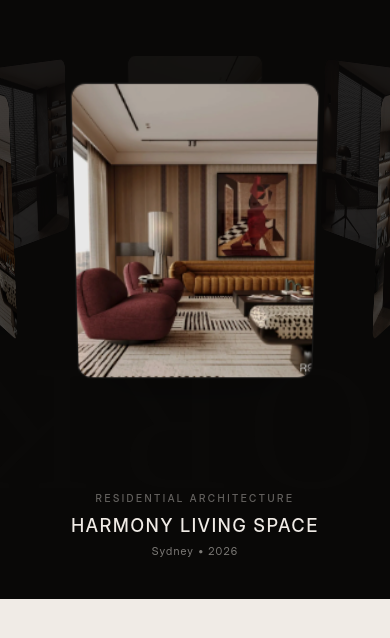
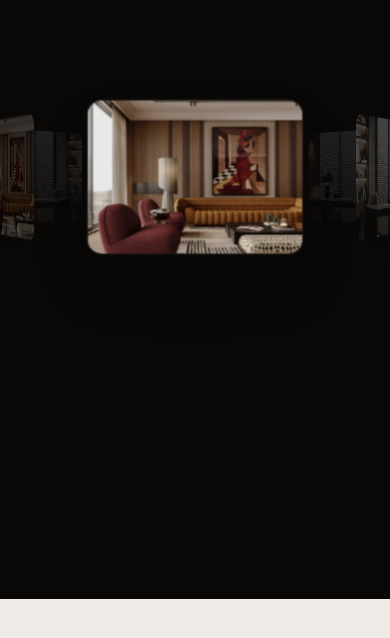
Before and after one commit to Dishant200301/havantar-studio, a React (Vite) app: page / in a window 390 px wide. Shown: the part 8527-9165 px from the top of the page. Built offline with nearby package versions, Linux system fonts and the light colour scheme.

Commit message:
work section

```diff
--- a/src/App.tsx
+++ b/src/App.tsx
@@ -3,6 +3,7 @@ import { Routes, Route, useLocation } from "react-router-dom";
 import Lenis from "lenis";
 import { gsap } from "gsap";
 import { ScrollTrigger } from "gsap/ScrollTrigger";
+import { AnimatePresence, motion } from "framer-motion";
 import { Toaster } from "@/modules/core/components/ui/sonner";
 import Navbar from "@/modules/core/components/Navbar";
 import Footer from "@/modules/core/components/Footer";
@@ -17,9 +18,23 @@ import NotFound from "@/modules/core/pages/NotFoundPage";
 
 gsap.registerPlugin(ScrollTrigger);
 
+const PageTransition = ({ children }: { children: React.ReactNode }) => {
+  return (
+    <motion.div
+      initial={{ opacity: 0, y: 16 }}
+      animate={{ opacity: 1, y: 0 }}
+      exit={{ opacity: 0, y: -16 }}
+      transition={{ duration: 0.35, ease: [0.215, 0.61, 0.355, 1] }}
+    >
+      {children}
+    </motion.div>
+  );
+};
+
 export default function App() {
   const lenisRef = useRef<Lenis | null>(null);
   const location = useLocation();
+  const prevPathname = useRef(location.pathname);
 
   useEffect(() => {
     // Initialize Lenis with smooth options
@@ -46,7 +61,7 @@ export default function App() {
     };
   }, []);
 
-  // Handle scroll resets and anchors via Lenis when routing changes
+  // Handle anchor/hash scroll via Lenis
   useEffect(() => {
     if (!lenisRef.current) return;
 
@@ -56,30 +71,45 @@ export default function App() {
         const el = document.getElementById(id);
         if (el) {
           lenisRef.current?.scrollTo(el, {
-            offset: -68, // Offset to prevent covering byNavbar
+            offset: -68, // Offset to prevent covering by Navbar
             duration: 1.2,
           });
         }
       });
-    } else {
-      lenisRef.current.scrollTo(0, { immediate: true });
     }
+  }, [location.hash]);
+
+  // Handle immediate scroll reset only when clicking a link to the same page
+  useEffect(() => {
+    if (prevPathname.current === location.pathname && !location.hash) {
+      lenisRef.current?.scrollTo(0, { immediate: true });
+    }
+    prevPathname.current = location.pathname;
   }, [location.pathname, location.hash]);
 
   return (
     <div className="min-h-screen bg-bg text-ink">
       <Navbar />
       <main className="relative">
-        <Routes>
-          <Route path="/" element={<Home />} />
-          <Route path="/projects" element={<ProjectsPage />} />
-          <Route path="/projects/:slug" element={<ProjectDetailsPage />} />
-          <Route path="/contact" element={<ContactPage />} />
-          <Route path="/privacy-policy" element={<PrivacyPolicy />} />
-          <Route path="/cookie-policy" element={<CookiePolicy />} />
-          <Route path="/terms-and-conditions" element={<TermsConditions />} />
-          <Route path="*" element={<NotFound />} />
-        </Routes>
+        <AnimatePresence
+          mode="wait"
+          onExitComplete={() => {
+            window.scrollTo(0, 0);
+            lenisRef.current?.scrollTo(0, { immediate: true });
+            ScrollTrigger.refresh();
+          }}
+        >
+          <Routes location={location} key={location.pathname}>
+            <Route path="/" element={<PageTransition><Home /></PageTransition>} />
+            <Route path="/projects" element={<PageTransition><ProjectsPage /></PageTransition>} />
+            <Route path="/projects/:slug" element={<PageTransition><ProjectDetailsPage /></PageTransition>} />
+            <Route path="/contact" element={<PageTransition><ContactPage /></PageTransition>} />
+            <Route path="/privacy-policy" element={<PageTransition><PrivacyPolicy /></PageTransition>} />
+            <Route path="/cookie-policy" element={<PageTransition><CookiePolicy /></PageTransition>} />
+            <Route path="/terms-and-conditions" element={<PageTransition><TermsConditions /></PageTransition>} />
+            <Route path="*" element={<PageTransition><NotFound /></PageTransition>} />
+          </Routes>
+        </AnimatePresence>
       </main>
       <Footer />
       <Toaster />
--- a/src/modules/home/components/WorksSection.tsx
+++ b/src/modules/home/components/WorksSection.tsx
@@ -3,7 +3,6 @@ import { Link } from "react-router-dom";
 import { gsap } from "gsap";
 import { ScrollTrigger } from "gsap/ScrollTrigger";
 import { projects } from "@/modules/core/data/projectsData";
-import { AnimatePresence, motion } from "framer-motion";
 
 gsap.registerPlugin(ScrollTrigger);
 
@@ -13,14 +12,11 @@ export default function Works() {
   const bgTextRef = useRef<HTMLDivElement>(null);
   const cardsRef = useRef<(HTMLAnchorElement | null)[]>([]);
 
-  const [activeIndex, setActiveIndex] = useState(0);
-  const activeIndexRef = useRef(0);
-
   const [dimensions, setDimensions] = useState({
     cardWidth: 320,
-    cardHeight: 400,
-    radius: 370,
-    perspective: 1600,
+    cardHeight: 230,
+    radius: 360,
+    perspective: 1400,
   });
 
   // Handle responsiveness and dynamic scaling
@@ -30,26 +26,26 @@ export default function Works() {
       if (w < 640) {
         // Mobile
         setDimensions({
-          cardWidth: 190,
-          cardHeight: 240,
-          radius: 220,
-          perspective: 1000,
+          cardWidth: 170,
+          cardHeight: 122,
+          radius: 195,
+          perspective: 900,
         });
       } else if (w < 1024) {
         // Tablet
         setDimensions({
-          cardWidth: 260,
-          cardHeight: 325,
-          radius: 300,
-          perspective: 1300,
+          cardWidth: 240,
+          cardHeight: 172,
+          radius: 270,
+          perspective: 1100,
         });
       } else {
         // Desktop
         setDimensions({
-          cardWidth: 340,
-          cardHeight: 425,
-          radius: 390,
-          perspective: 1800,
+          cardWidth: 320,
+          cardHeight: 230,
+          radius: 360,
+          perspective: 1400,
         });
       }
     };
@@ -69,13 +65,10 @@ export default function Works() {
     const cards = cardsRef.current;
     const radius = dimensions.radius;
 
-    if (!sec || !cylinder || !bgText) return;
+    if (!sec || !cylinder) return;
 
     // Helper to calculate and apply 3D positioning and styling
     const updateCardStyles = (currentRotation: number) => {
-      let maxCos = -2;
-      let bestIdx = 0;
-
       cards.forEach((card, index) => {
         if (!card) return;
 
@@ -100,26 +93,15 @@ export default function Works() {
         card.style.filter = `brightness(${brightness}) contrast(1.05)`;
         card.style.opacity = `${opacity}`;
         card.style.zIndex = `${zIndex}`;
-
-        // Find the active front-facing card
-        if (cosVal > maxCos) {
-          maxCos = cosVal;
-          bestIdx = index;
-        }
       });
-
-      // Update text label on focus index jumps
-      if (bestIdx !== activeIndexRef.current) {
-        activeIndexRef.current = bestIdx;
-        setActiveIndex(bestIdx);
-      }
     };
 
     // Apply initial layout state
     updateCardStyles(0);
 
     const ctx = gsap.context(() => {
-      // Background large typography scroll motion
+      // Background large typography scroll motion (Commented out)
+      /*
       gsap.fromTo(
         bgText,
         { y: "30vh", rotate: -180, opacity: 0.01 },
@@ -136,14 +118,15 @@ export default function Works() {
           },
         },
       );
+      */
 
-      // Tilted 3D cylinder rotation
+      // Straight 3D cylinder rotation
       gsap.fromTo(
         cylinder,
-        { rotateX: -12, rotateY: 0 },
+        { rotationX: 0, rotationY: 0 },
         {
-          rotateX: -12,
-          rotateY: -360,
+          rotationX: 0,
+          rotationY: -360,
           ease: "none",
           scrollTrigger: {
             trigger: sec,
@@ -153,8 +136,7 @@ export default function Works() {
             pin: true,
             anticipatePin: 1,
             onUpdate: (self) => {
-              // Extract real animated rotation to maintain the scrub's smooth interpolation/lag
-              const currentRotation = gsap.getProperty(cylinder, "rotateY") as number;
+              const currentRotation = self.progress * -360;
               updateCardStyles(currentRotation);
             },
           },
@@ -170,8 +152,8 @@ export default function Works() {
       ref={secRef}
       className="works-section relative bg-[#090807] overflow-hidden w-full h-screen"
     >
-      {/* Backdrop Typography */}
-      <div
+      {/* Backdrop Typography (Commented out) */}
+      {/* <div
         ref={bgTextRef}
         className="works-bg-text absolute inset-0 flex items-center justify-center pointer-events-none select-none"
         style={{ willChange: "transform" }}
@@ -186,7 +168,7 @@ export default function Works() {
         >
           WORKS
         </span>
-      </div>
+      </div> */}
 
       {/* 3D Scene Viewport */}
       <div
@@ -196,13 +178,13 @@ export default function Works() {
           transformStyle: "preserve-3d",
         }}
       >
-        {/* Tilted Cylinder container */}
+        {/* Straight Cylinder container */}
         <div
           ref={cylinderRef}
           className="relative flex items-center justify-center"
           style={{
             transformStyle: "preserve-3d",
-            transform: "rotateX(-12deg)",
+            transform: "rotateX(0deg)",
             width: `${dimensions.cardWidth}px`,
             height: `${dimensions.cardHeight}px`,
           }}
@@ -215,7 +197,7 @@ export default function Works() {
               ref={(el) => {
                 cardsRef.current[i] = el;
               }}
-              className="work-card absolute overflow-hidden rounded-[12px] bg-[#121110] shadow-2xl border border-white/5 pointer-events-auto"
+              className="work-card absolute overflow-hidden rounded-lg bg-[#121110] shadow-2xl border border-white/5 pointer-events-auto"
               style={{
                 width: `${dimensions.cardWidth}px`,
                 height: `${dimensions.cardHeight}px`,
@@ -239,32 +221,6 @@ export default function Works() {
           ))}
         </div>
       </div>
-
-      {/* Project Label Overlay */}
-      <div className="absolute bottom-10 left-0 right-0 flex flex-col items-center justify-center text-center pointer-events-none px-6">
-        <AnimatePresence mode="wait">
-          {projects[activeIndex] && (
-            <motion.div
-              key={activeIndex}
-              initial={{ opacity: 0, y: 15 }}
-              animate={{ opacity: 1, y: 0 }}
-              exit={{ opacity: 0, y: -15 }}
-              transition={{ duration: 0.5, ease: [0.16, 1, 0.3, 1] }}
-              className="flex flex-col items-center"
-            >
-              <span className="text-[10px] sm:text-[11px] uppercase tracking-[0.25em] text-[#f0ebe6]/40 font-medium font-display mb-1.5">
-                {projects[activeIndex].category} Architecture
-              </span>
-              <h3 className="text-[18px] sm:text-[22px] md:text-[24px] uppercase tracking-widest text-[#f0ebe6] font-display font-medium">
-                {projects[activeIndex].title}
-              </h3>
-              <span className="text-[11px] sm:text-[12px] tracking-widest text-[#f0ebe6]/50 font-display mt-1">
-                {projects[activeIndex].location} &bull; {projects[activeIndex].year}
-              </span>
-            </motion.div>
-          )}
-        </AnimatePresence>
-      </div>
     </section>
   );
 }
```
Also changed, not shown: public/images/home/works_bg_text.png (added), src/modules/core/data/projectsData.ts (line endings or trailing spaces).
